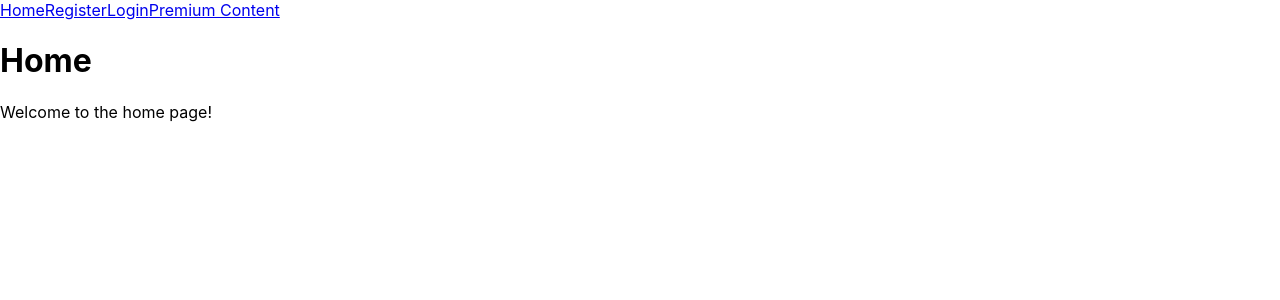
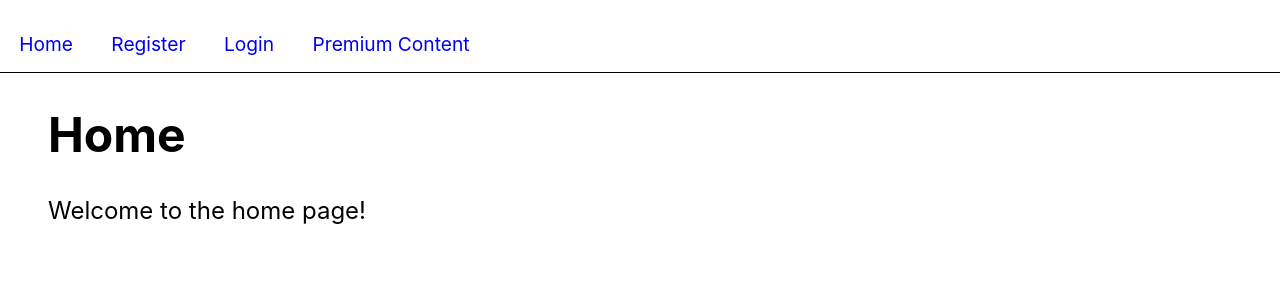
Before and after one commit to nkolonzilucky/authapp, a React (Create React App) app in the folder frontend/: page / in a window 1280 px wide. Shown: the top 300 px of the page. Built offline with nearby package versions, Linux system fonts and the light colour scheme.

Commit message:
Update index.css

```diff
--- a/frontend/src/index.css
+++ b/frontend/src/index.css
@@ -11,3 +11,20 @@ code {
   font-family: source-code-pro, Menlo, Monaco, Consolas, 'Courier New',
     monospace;
 }
+
+.header {
+  margin: 2em 0 2em;
+  padding-bottom: 1em;
+  border-bottom: 1px solid;
+}
+
+.header a {
+  margin: 0 1em 0 1em;
+  font-size: 1.2em;
+  text-decoration: none;
+}
+
+.content {
+  margin-left: 2em;
+  font-size: 1.5em;
+}
```
